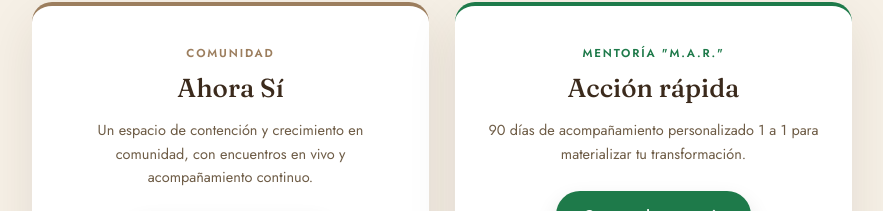
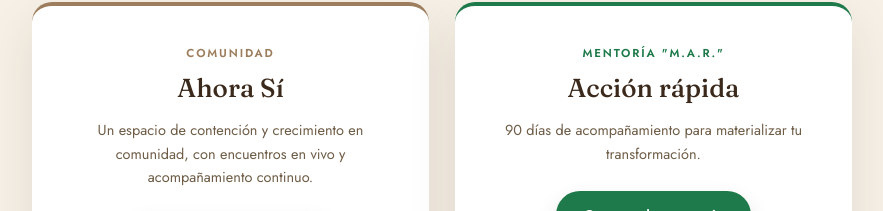
Before and after one commit to MarMentora/maralderetementora-inicio, a plain HTML site: page index.html in a window 1280 px wide. Shown: the part 333-544 px from the top of the page, without its empty margins (198-1081 px from the left). Drawn offline with Linux system fonts and the light colour scheme.

Commit message:
Quitar 1 a 1 de la tarjeta de la mentoria

```diff
--- a/index.html
+++ b/index.html
@@ -87,7 +87,7 @@ footer a{color:var(--brown-soft);}
       <a href="https://mentoria.maralderetementora.com" class="card mentoria" style="text-decoration:none;color:inherit;">
         <p class="tag">Mentoría "M.A.R."</p>
         <h2>Acción rápida</h2>
-        <p>90 días de acompañamiento personalizado 1 a 1 para materializar tu transformación.</p>
+        <p>90 días de acompañamiento para materializar tu transformación.</p>
         <span class="btn">Conocer la mentoría</span>
       </a>
     </div>
```
